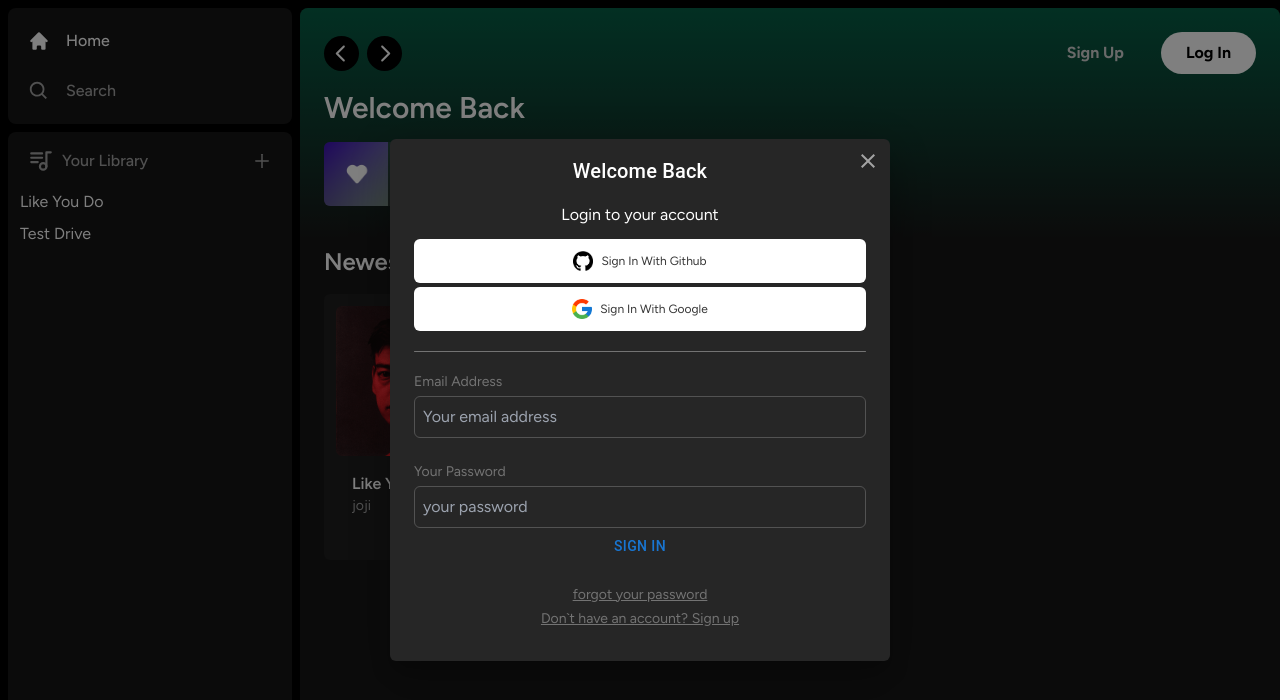
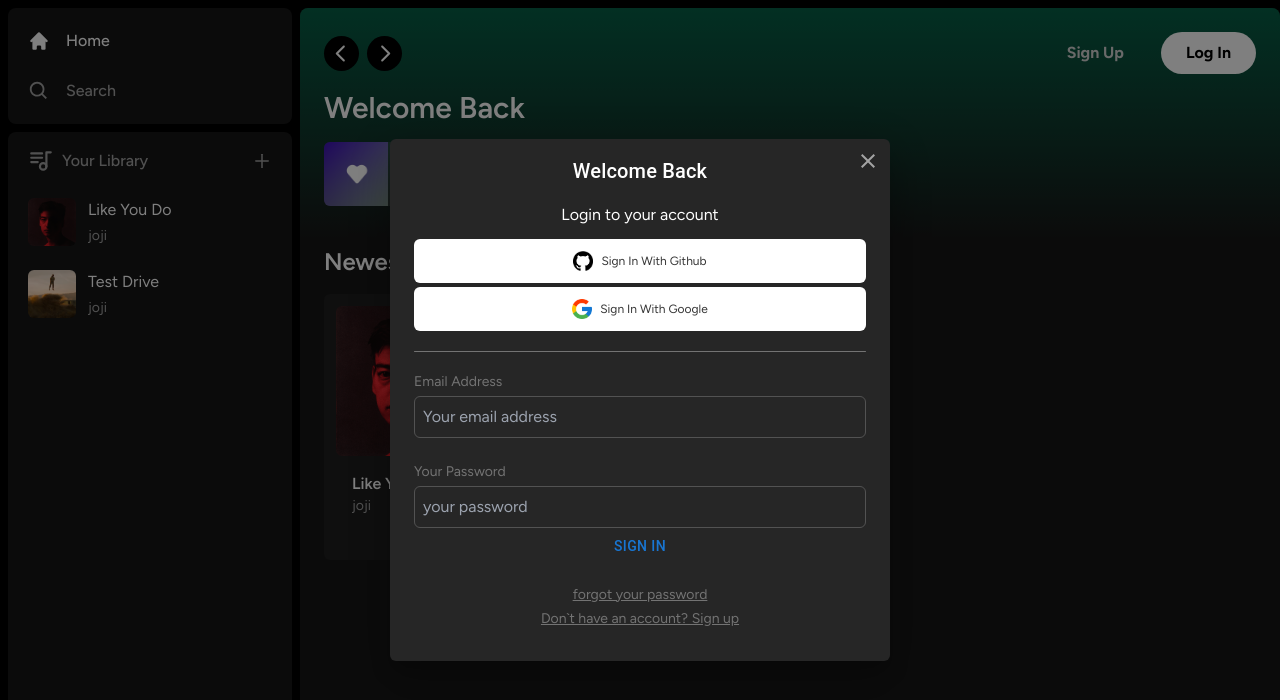
Before and after one commit to moeinparvizi/music-player, a Next.js app: page / in a window 1280 px wide. Shown: the top 700 px of the page. Built offline with nearby package versions, Linux system fonts and the light colour scheme.

Commit message:
create song list in sidebar

```diff
--- a/components/Library.jsx
+++ b/components/Library.jsx
@@ -11,10 +11,9 @@ const Library = () => {
     console.log("ai out line plus icon test");
   };
 
-  const [data, setData] = useState([])
+  const [data, setData] = useState([]);
 
   const url = "/text.JSON";
-
 
   async function imageSender() {
     const responsive = await fetch(url);
@@ -40,7 +39,11 @@ const Library = () => {
         />
       </div>
       <div className="flex flex-col gap-y-2 mt-4 px-3">
-      {data.map(val => <div key={val.id}><MediaItem song={val} onClick={'slam'} /></div>)}
+        {data.map((val) => (
+          <div key={val.id}>
+            <MediaItem song={val} onClick={() => {}} />
+          </div>
+        ))}
       </div>
     </div>
   );
--- a/components/MediaItem.jsx
+++ b/components/MediaItem.jsx
@@ -1,7 +1,29 @@
-const MediaItem = ({song}) => {
+import Image from "next/image";
+
+const MediaItem = ({ song, onClick }) => {
+  const handleClick = () => {
+    return onClick(song.id);
+  };
+
   return (
-    <div>{song.title}</div>
+    <div
+      onClick={handleClick}
+      className="flex items-center gap-x-3 cursor-pointer hover:bg-neutral-800/50 w-full p-2 rounded-md"
+    >
+      <div className="relative rounded-md min-w-[48px] min-h-[48px] overflow-hidden">
+        <Image
+          src={song.image}
+          fill
+          alt={song.title}
+          className="object-cover"
+        />
+      </div>
+      <div className="flex flex-col gap-y-1 overflow-hidden">
+        <p className="text-white truncate">{song.title}</p>
+        <p className="truncate text-neutral-400 text-sm">{song.artist}</p>
+      </div>
+    </div>
   );
-}
+};
 
 export default MediaItem;
--- a/public/text.JSON
+++ b/public/text.JSON
@@ -11,6 +11,6 @@
     "title" : "Test Drive",
     "artist" : "joji",
     "audio" : "/audios/like-you-do.mp3",
-    "image" : "/images/songs/joji-nectar.png"
+    "image" : "/images/songs/joji-testDrive.jpg"
   }
 ]
```
Also changed, not shown: public/images/songs/joji-testDrive.jpg (added).
